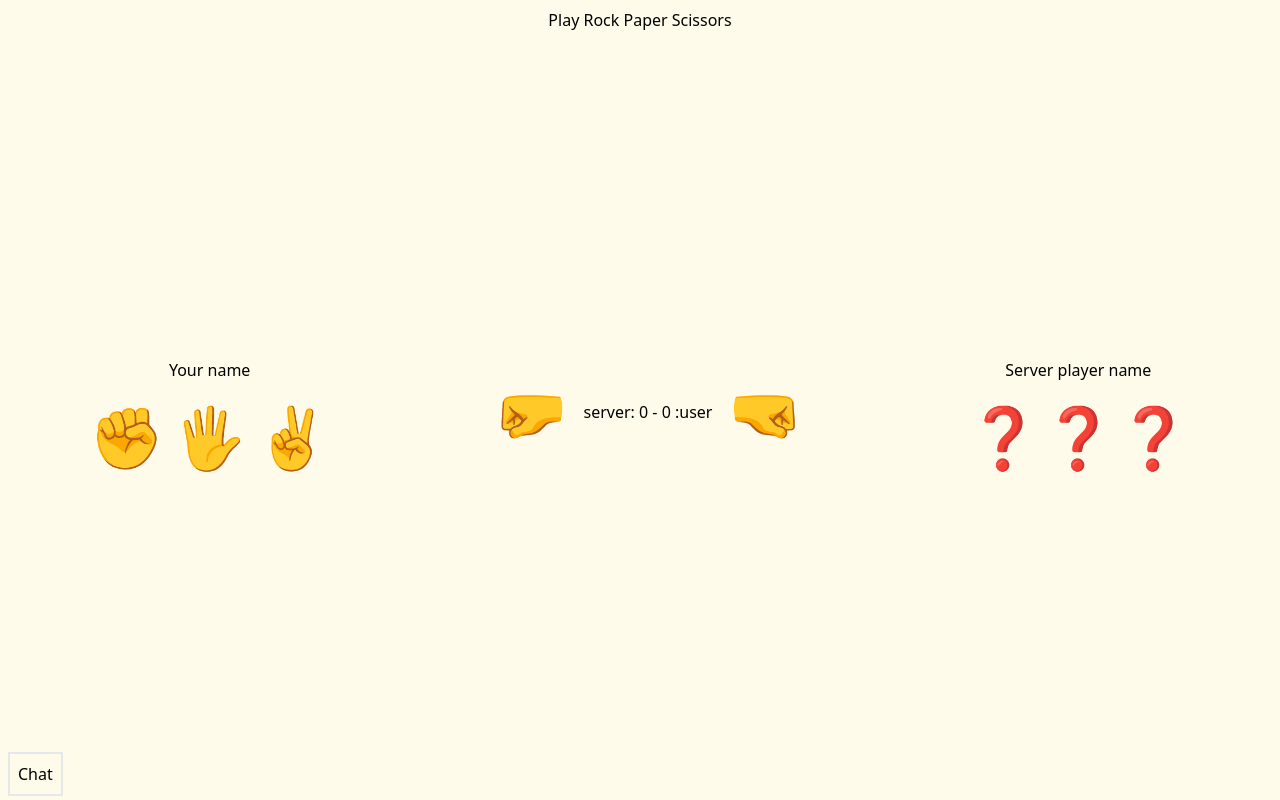
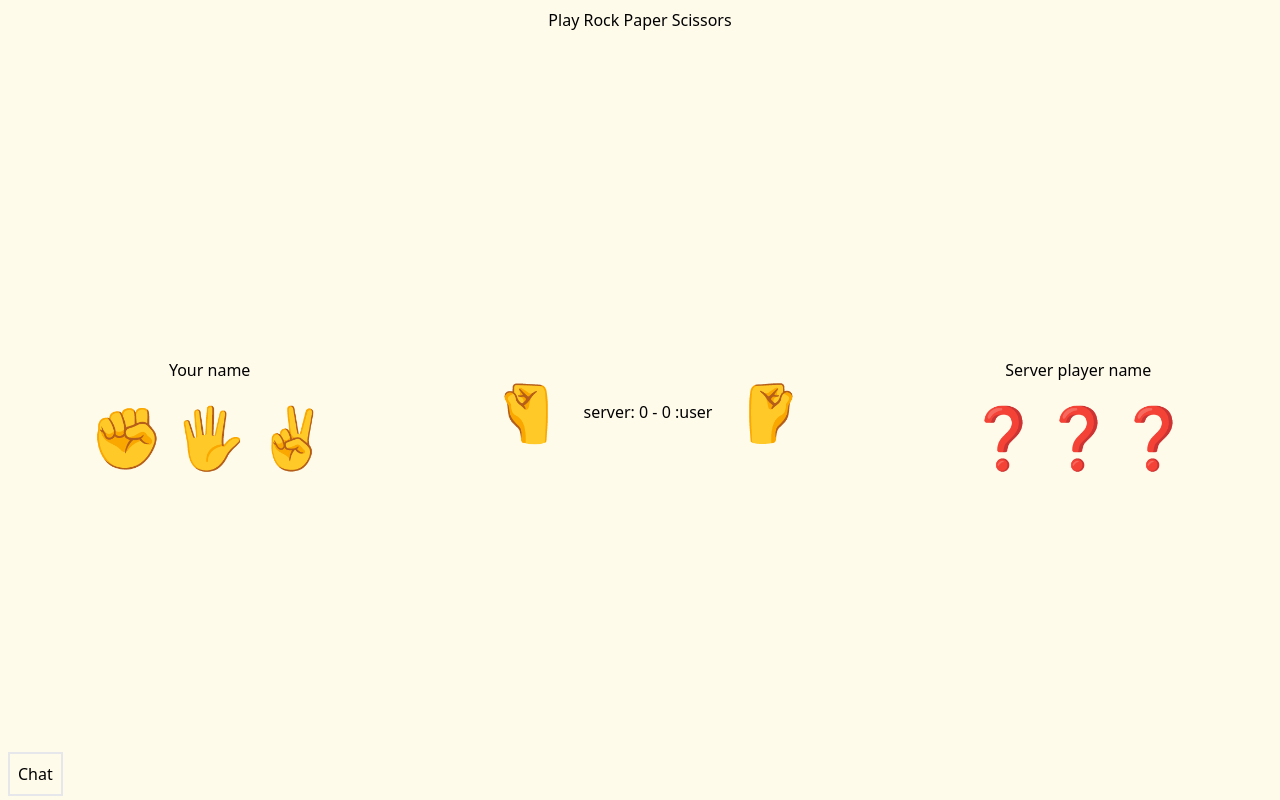
Before and after one commit to francescaboe/rock-paper-scissors, a React app in the folder frontend/: page / in a window 1280 px wide. Built offline with nearby package versions, Linux system fonts and the light colour scheme.

Commit message:
add rotation for idle emojis

```diff
--- a/frontend/src/components/rps/RockPaperScissors.tsx
+++ b/frontend/src/components/rps/RockPaperScissors.tsx
@@ -31,6 +31,7 @@
   const [state, dispatch] = React.useReducer(reducer, initialState);
   const { playerUser, playerServer, isPlaying, score } = state;
 
+  const isIdleEmoji = (player) => player === '🤜' || player === '🤛';
   const handleOnOptionClick = (e) => {
     // persist result
     const pl = e.currentTarget.name;
@@ -70,9 +71,17 @@
         </div>
         {/*PLAYGROUND*/}
         <p className="text-center gap-4 flex flex-col justify-around items-center md:inline-flex md:flex-row-reverse">
-          <span className={`text-6xl ${isPlaying && 'animate-throwing'}`}>{playerServer}</span>
+          <span
+            className={`text-6xl ${isIdleEmoji(playerServer) && 'rotate-90 md:-rotate-90'} ${isPlaying && 'animate-throwing'}`}
+          >
+            {playerServer}
+          </span>
           <span>{`server: ${score.server} - ${score.user} :user`}</span>
-          <span className={`text-6xl ${isPlaying && 'animate-throwing'}`}>{playerUser}</span>
+          <span
+            className={`text-6xl ${isIdleEmoji(playerUser) && 'rotate-90'} ${isPlaying && 'animate-throwing'}`}
+          >
+            {playerUser}
+          </span>
         </p>
         {/*USER PLAYER*/}
         <div className="flex flex-col gap-6">
```
